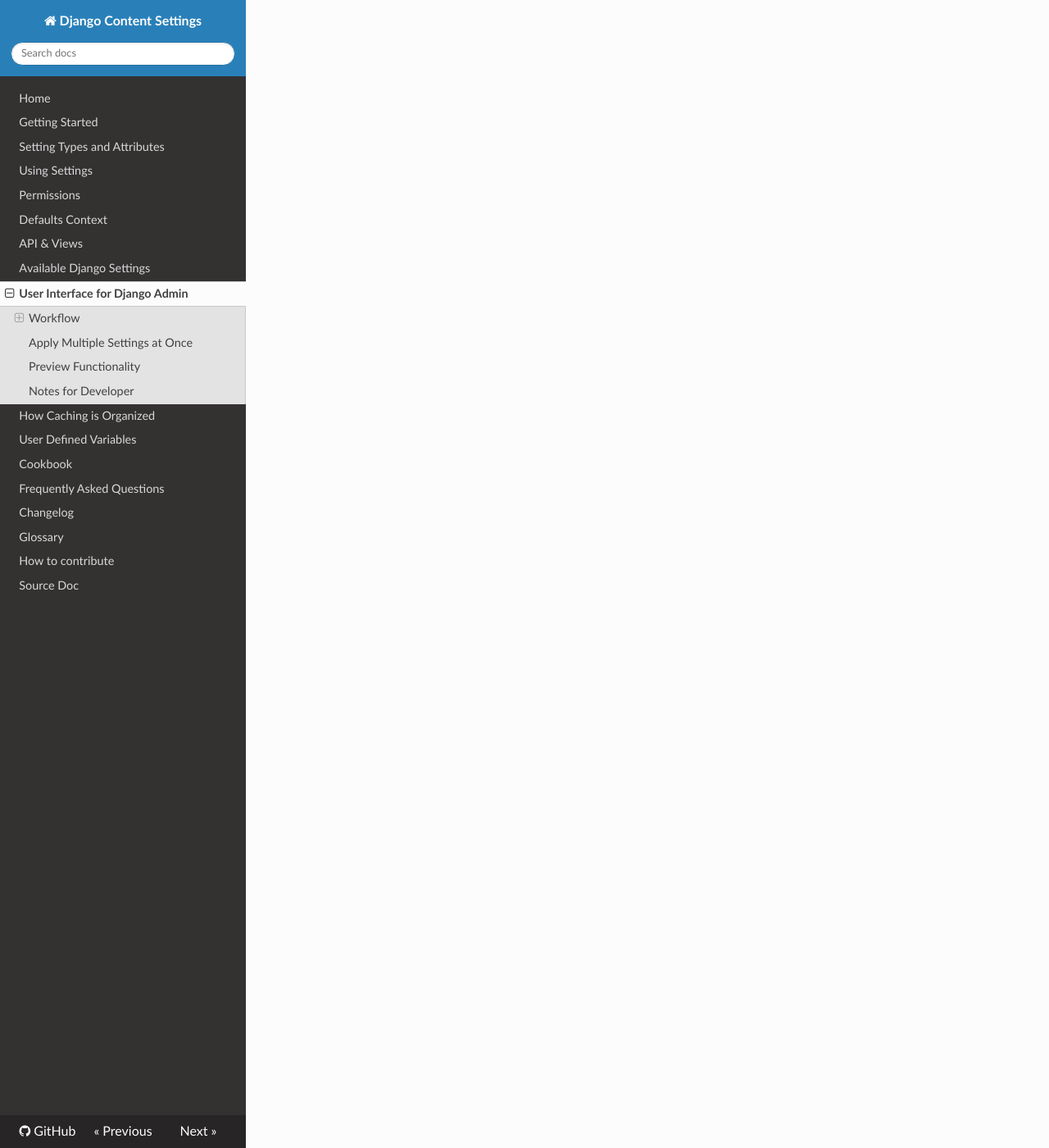
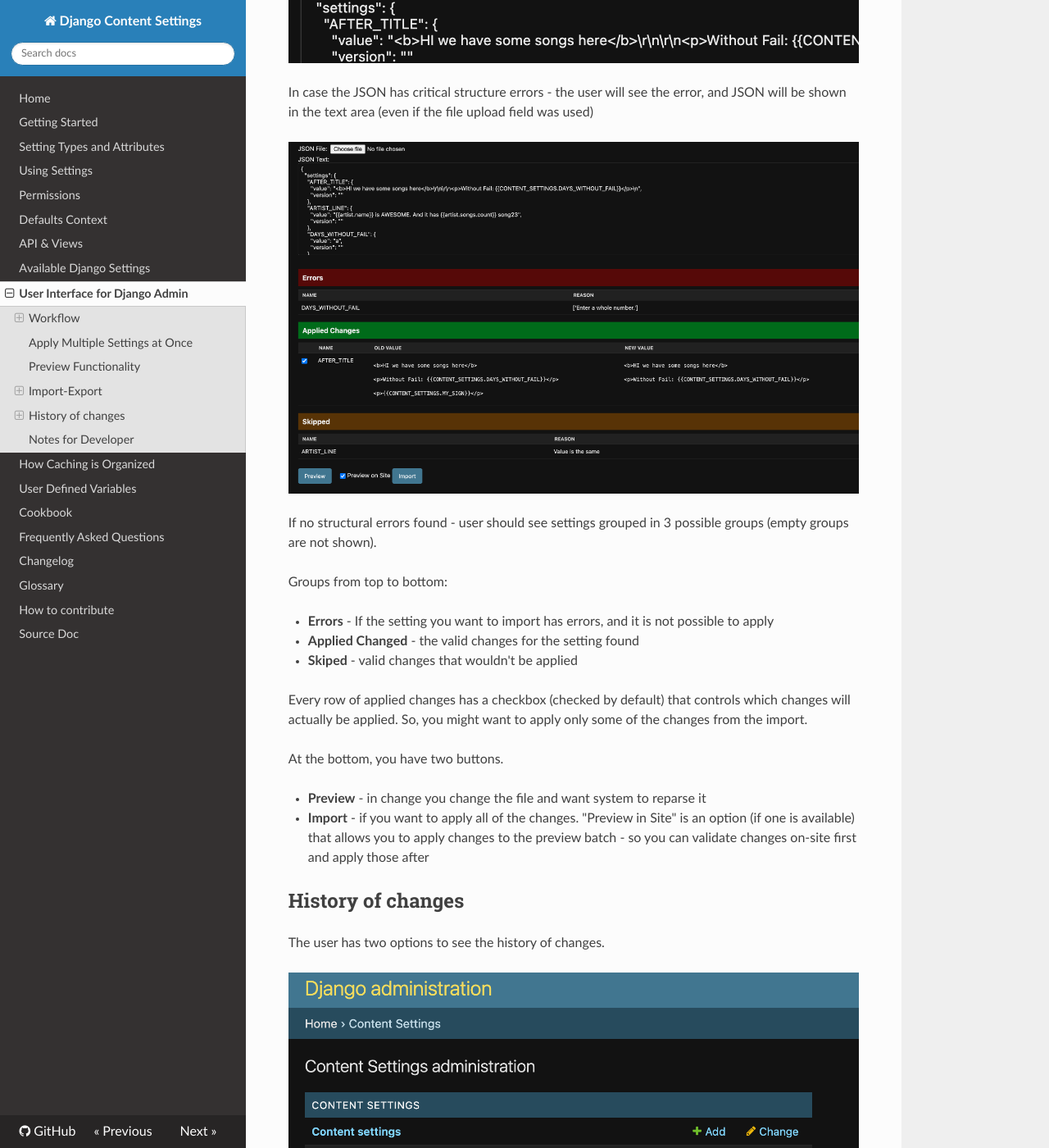
Before and after one commit to occipital/django-content-settings, an MkDocs documentation site: the page built from docs/ui.md, in a window 1280 px wide and 1400 px high, scrolled down 7085 px. Shown: the whole window at 82% size. Built offline with MkDocs 1.6.1, drawn with Linux system fonts in a browser that asks for light colours; nearby versions of some CDN libraries; some of the changed text lies outside the part shown.

Commit message:
docs of history

```diff
--- a/docs/ui.md
+++ b/docs/ui.md
@@ -39,6 +39,7 @@
 
 * (7) **Search filter** - You can use this field to find a specific setting you need. The search phrase you enter is used to find a setting by name, help, or tag.
 * (8) **Add content setting** - You can add your own setting. If the button is not activated for you, the function is not enabled by the developer.
+* (8) **Import JSON** - You can import setting from a JSON file or from JSON text.
 * (9) **Preview on site** - Allows you to see the changes on the site, but only for you. Make the changes, enable "Preview on site," and click "Save." More about this can be read further in the article.
 * (10) **Save** - The button you should click to apply all of the changes.
 
@@ -86,6 +87,71 @@
 * "Apply" all of the preview settings to all settings. In that case, changes will be applied to the current settings and removed from the preview.
 * "Reset" all preview settings or remove all of the preview settings.
 
+## Import-Export
+
+If you want to backup the settings or pass the settings from one server to another using a file - you can use Import and Export functionality for the Content Settings
+
+### Export
+
+![The List of Settings, Actions, Export](img/ui/list_view_actions_export.png)
+
+There is a dropdown list of available actions under the table of available content settings. One of the actions is "Export selected content settings", which exports selected content settings (use the checkbox right to the name to select content setting) into a file.
+
+*Another available action is "View selected content settings as JSON" - which just shows you a JSON, so you copy and paste it into the import JSON field*
+
+### Import
+
+"Import JSON" is one of the top-right buttons which opens the Import JSON page.
+
+![Import JSON](img/ui/import_json.png)
+
+It has two fields. One is for submitting a JSON file, and the other is for pasting JSON content from the text field.
+
+Hit the "Preview" button, as the changes will be shown before applying.
+
+![Import JSON, Error](img/ui/import_json_error.png)
+
+In case the JSON has critical structure errors - the user will see the error, and JSON will be shown in the text area (even if the file upload field was used)
+
+![Import JSON, Preview](img/ui/import_json_preview.png)
+
+If no structural errors found - user should see settings grouped in 3 possible groups (empty groups are not shown).
+
+Groups from top to bottom:
+
+* **Errors** - If the setting you want to import has errors, and it is not possible to apply
+* **Applied Changed** - the valid changes for the setting found
+* **Skiped** - valid changes that wouldn't be applied
+
+Every row of applied changes has a checkbox (checked by default) that controls which changes will actually be applied. So, you might want to apply only some of the changes from the import.
+
+At the bottom, you have two buttons.
+
+* **Preview** - in change you change the file and want system to reparse it
+* **Import** - if you want to apply all of the changes. "Preview in Site" is an option (if one is available) that allows you to apply changes to the preview batch - so you can validate changes on-site first and apply those after
+
+## History of changes
+
+The user has two options to see the history of changes.
+
+![Django Content Settings History](img/ui/django_history.png)
+
+From the Django content settings section for the admin. Here, you can see all of the changes, even for settings that have already removed.
+
+![Django Content Settings History](img/ui/history_button.png)
+
+In the top-right corner for content settings edit page. The page contains only changes related to the currently opened setting.
+
+### Batch changes
+
+![Batch changes](img/ui/batch_changes.png)
+
+The history page of the particular setting has one link in the last column "Batch changes". Clicking on that link filters django hisotry of changes by the other changes that were applied at the same time by the same particular user.
+
+![Django History, actions](img/ui/history_export.png)
+
+The django page of the history has only one action in the list "Export selected history records as JSON". The action converts the selected records into JSON and show into Import page we have highlighted before. In such a way we have an option to rollback changes.
+
 ## Notes for Developer
 
 > **How to change the list of available marks**
```
Also changed, not shown: docs/img/ui/batch_changes.png (added), docs/img/ui/django_history.png (added), docs/img/ui/history_button.png (added), docs/img/ui/history_export.png (added), docs/img/ui/import_json.png (added), docs/img/ui/import_json_error.png (added), docs/img/ui/import_json_preview.png (added), docs/img/ui/list_view_actions.png (added), docs/img/ui/list_view_actions_export.png (added), 1 other file.
